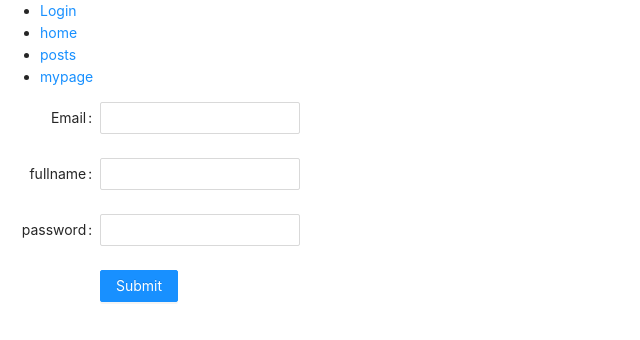
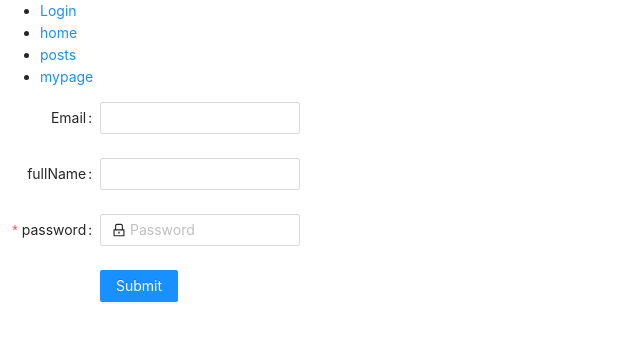
Before and after one commit to minsu-zip/mate-react, a React (Create React App) app: page /register in a window 1280 px wide. Shown: the top 340 px of the page, without its empty margins (0-640 px from the left). Built offline with nearby package versions, Linux system fonts and the light colour scheme.

Commit message:
fix : /login 오류 /signup 수정
정상동작 체크
password input 안보이는 형태로 수정

```diff
--- a/src/components/Register/index.js
+++ b/src/components/Register/index.js
@@ -1,6 +1,8 @@
 import { Form, Input, InputNumber, Button } from 'antd'
 import axios from 'axios'
 import './index.css'
+import { UserOutlined, LockOutlined } from '@ant-design/icons'
+
 const layout = {
   labelCol: {
     span: 8,
@@ -12,11 +14,11 @@ const layout = {
 /* eslint-disable no-template-curly-in-string */
 
 const API_END_POINT = 'http://13.209.30.200'
-async function Register_Information({ email, fullname, password }) {
+async function Register_Information({ email, fullName, password }) {
   try {
-    const response = await axios.post(`${API_END_POINT}/login`, {
+    const response = await axios.post(`${API_END_POINT}/signup`, {
       email,
-      fullname,
+      fullName,
       password,
     })
     alert('회원 가입이 완료되었습니다')
@@ -39,8 +41,8 @@ const validateMessages = {
 
 const Register = () => {
   const onFinish = ({ user }) => {
-    const { email, fullname, password } = user
-    Register_Information({ email, fullname, password })
+    const { email, fullName, password } = user
+    Register_Information({ email, fullName, password })
   }
 
   return (
@@ -62,11 +64,24 @@ const Register = () => {
       >
         <Input />
       </Form.Item>
-      <Form.Item name={['user', 'fullname']} label="fullname">
+      <Form.Item name={['user', 'fullName']} label="fullName">
         <Input />
       </Form.Item>
-      <Form.Item name={['user', 'password']} label="password">
-        <Input />
+      <Form.Item
+        name={['user', 'password']}
+        label="password"
+        rules={[
+          {
+            required: true,
+            message: 'Please input your password!',
+          },
+        ]}
+      >
+        <Input
+          prefix={<LockOutlined className="site-form-item-icon" />}
+          type="password"
+          placeholder="Password"
+        />
       </Form.Item>
       <Form.Item wrapperCol={{ ...layout.wrapperCol, offset: 8 }}>
         <Button type="primary" htmlType="submit">
```
